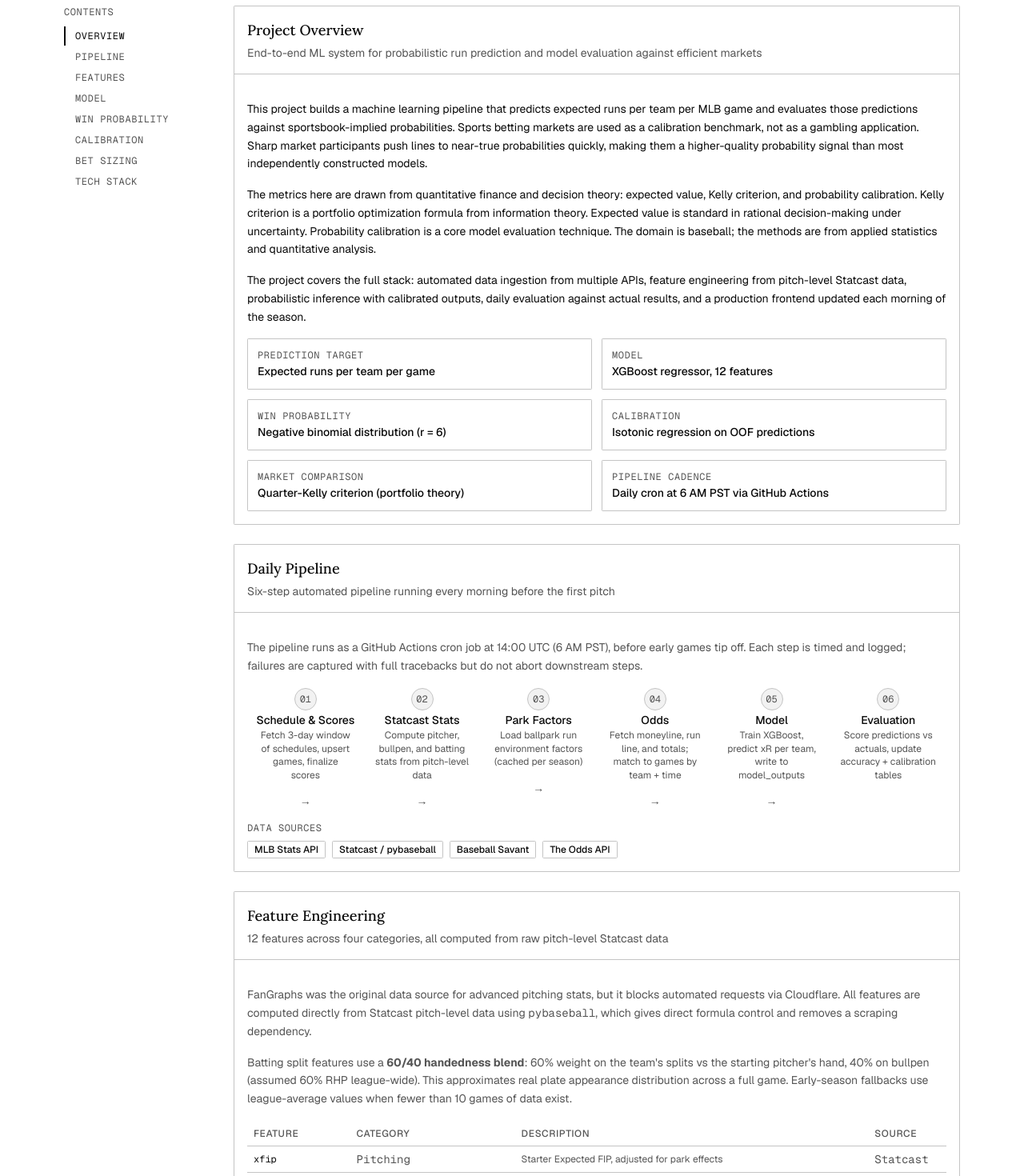
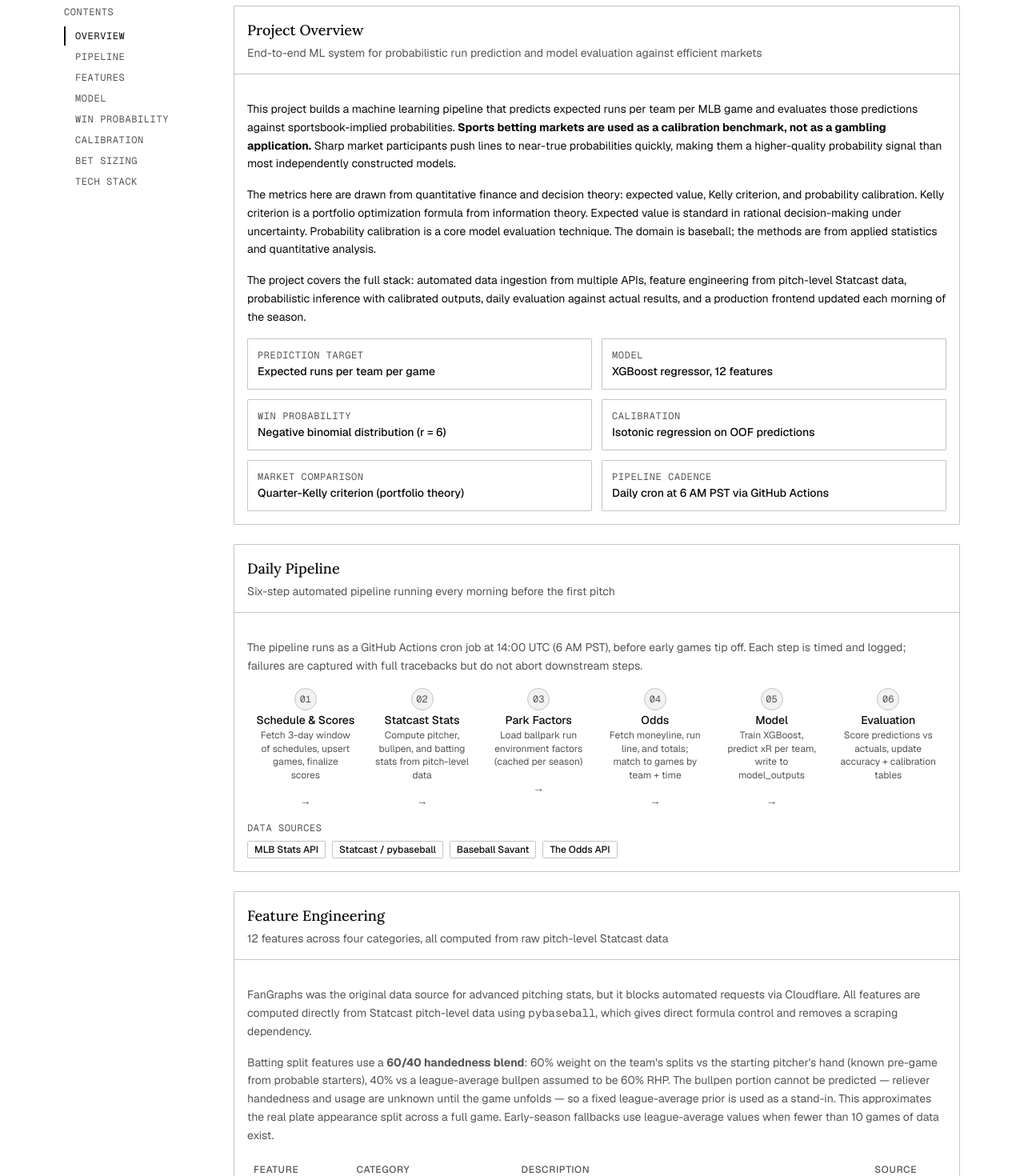
Before and after one commit to renenunezg/mlbmodel, a Next.js app in the folder frontend/: page / in a window 1280 px wide. Shown: the part 160-1630 px from the top of the page at 80% size. Built offline with nearby package versions, Linux system fonts and the light colour scheme.

Commit message:
Polished some text on methodology tab

```diff
--- a/frontend/src/app/methodology-content.tsx
+++ b/frontend/src/app/methodology-content.tsx
@@ -125,8 +125,8 @@ export function MethodologyContent() {
           <p>
             This project builds a machine learning pipeline that predicts expected runs per
             team per MLB game and evaluates those predictions against sportsbook-implied
-            probabilities. Sports betting markets are used as a calibration benchmark, not
-            as a gambling application. Sharp market participants push lines to near-true
+            probabilities. <strong>Sports betting markets are used as a calibration benchmark, not
+            as a gambling application.</strong> Sharp market participants push lines to near-true
             probabilities quickly, making them a higher-quality probability signal than most
             independently constructed models.
           </p>
@@ -234,10 +234,12 @@ export function MethodologyContent() {
           </p>
           <p className="leading-relaxed text-muted-foreground">
             Batting split features use a <strong>60/40 handedness blend</strong>: 60% weight
-            on the team&apos;s splits vs the starting pitcher&apos;s hand, 40% on bullpen (assumed
-            60% RHP league-wide). This approximates real plate appearance distribution across
-            a full game. Early-season fallbacks use league-average values when fewer than 10
-            games of data exist.
+            on the team&apos;s splits vs the starting pitcher&apos;s hand (known pre-game from
+            probable starters), 40% vs a league-average bullpen assumed to be 60% RHP. The
+            bullpen portion cannot be predicted — reliever handedness and usage are unknown
+            until the game unfolds — so a fixed league-average prior is used as a stand-in.
+            This approximates the real plate appearance split across a full game. Early-season
+            fallbacks use league-average values when fewer than 10 games of data exist.
           </p>
 
           <Table>
--- a/frontend/src/app/page.tsx
+++ b/frontend/src/app/page.tsx
@@ -7,7 +7,7 @@ export default function Page() {
       <div className="mb-6">
         <h1 className="font-heading text-2xl tracking-tight">Methodology</h1>
         <p className="mt-1 text-sm text-muted-foreground">
-          How the MLB expected runs model works — data, features, modeling, and evaluation
+          How the MLB expected runs model works: data, features, modeling, and evaluation
         </p>
       </div>
 
```
